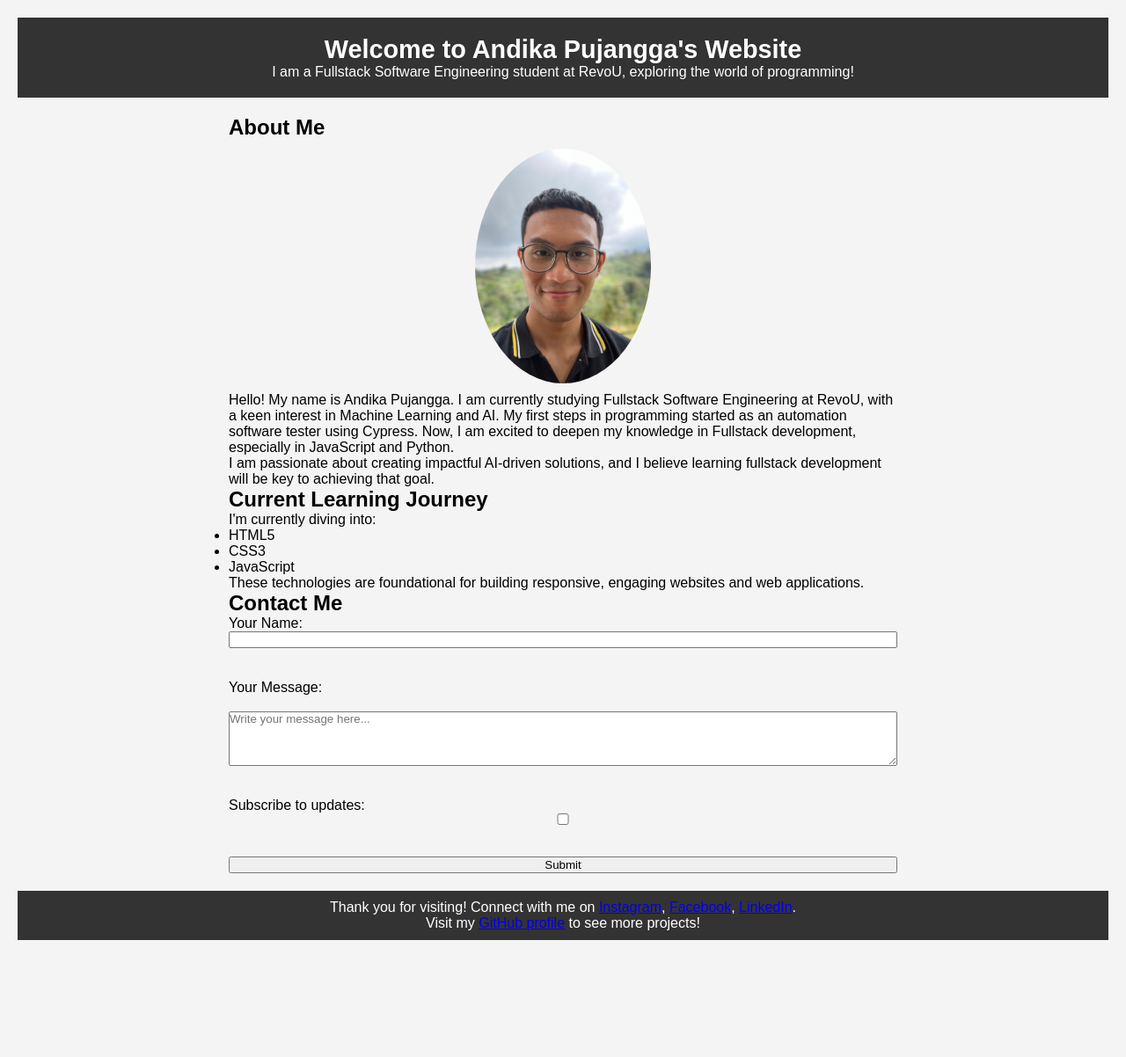
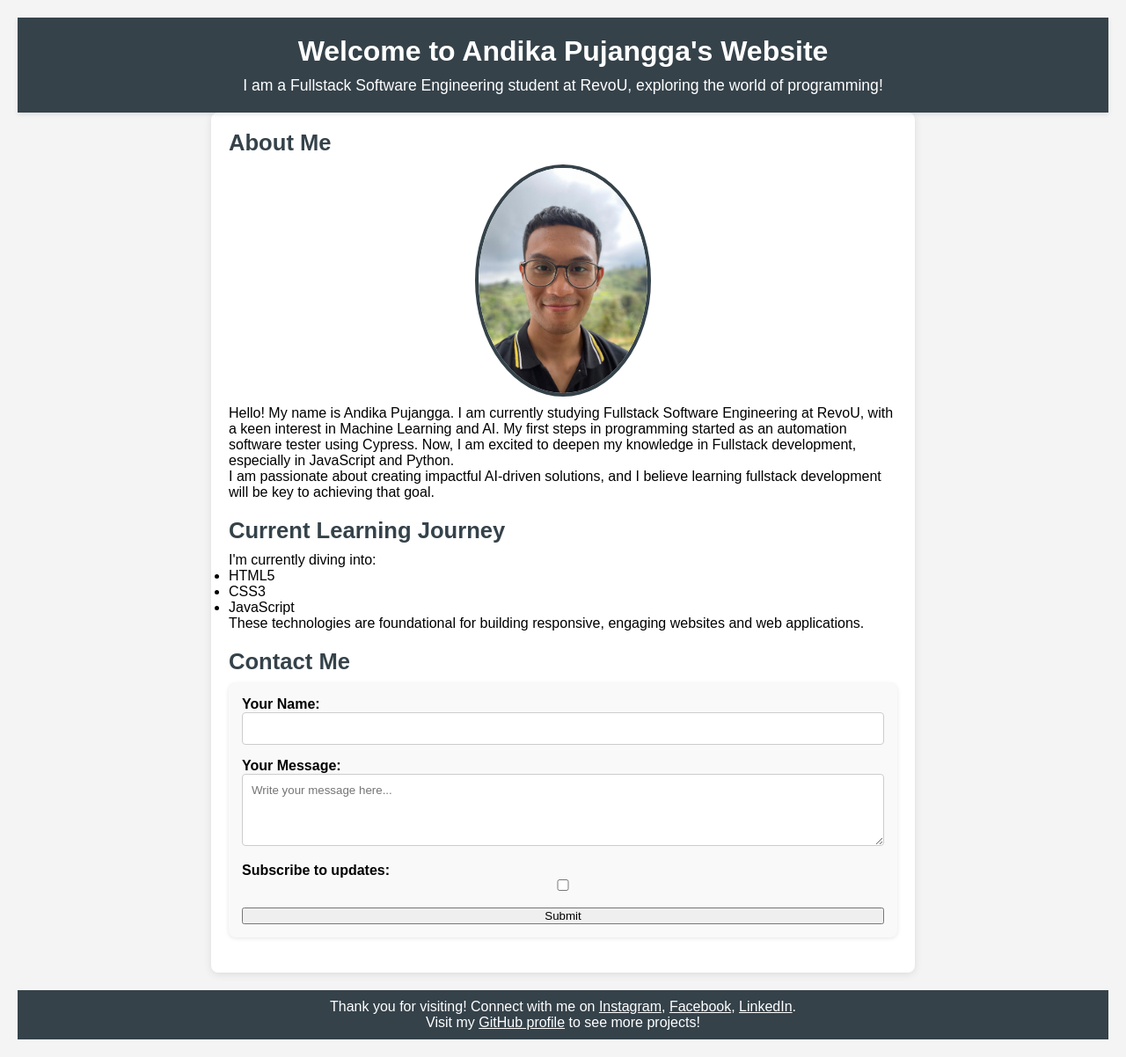
Before and after one commit to revou-fsse-oct24/module-1-andikasafri, a plain HTML site: page index.html in a window 1280 px wide. Shown: the whole page at 88% size. Before the commit the page ends 1089 px from the top, so only its background shows below. Drawn offline with Linux system fonts and the light colour scheme.

Commit message:
Html and Css Changes

```diff
--- a/index.html
+++ b/index.html
@@ -3,7 +3,7 @@
 <head>
     <meta charset="UTF-8">
     <meta name="viewport" content="width=device-width, initial-scale=1.0">
-    <title>Andika Pujangga - Responsive Website</title>
+    <title>Andika Pujangga - Personal Website</title>
     <link rel="stylesheet" href="styles.css">
 </head>
 <body>
@@ -13,7 +13,7 @@
     </header>
 
     <main>
-        <section>
+        <section id="about-me">
             <h2>About Me</h2>
             <img src="../Picture/me.jpeg"
                  alt="Picture of Andika Pujangga"
@@ -30,7 +30,7 @@
             </p>
         </section>
 
-        <section>
+        <section id="learning-journey">
             <h2>Current Learning Journey</h2>
             <p>I'm currently diving into:</p>
             <ul>
@@ -41,19 +41,22 @@
             <p>These technologies are foundational for building responsive, engaging websites and web applications.</p>
         </section>
 
-        <section>
+        <section id="contact">
             <h2>Contact Me</h2>
             <form action="#" method="POST">
-                <label for="name">Your Name:</label>
-                <input type="text" id="name" name="name" required><br><br>
-
-                <label for="message">Your Message:</label><br>
-                <textarea id="message" name="message" rows="4" cols="50" placeholder="Write your message here..." required></textarea><br><br>
-
-                <label for="updates">Subscribe to updates:</label>
-                <input type="checkbox" id="updates" name="updates"><br><br>
-
-                <input type="submit" value="Submit">
+                <div>
+                    <label for="name">Your Name:</label>
+                    <input type="text" id="name" name="name" required>
+                </div>
+                <div>
+                    <label for="message">Your Message:</label>
+                    <textarea id="message" name="message" rows="4" placeholder="Write your message here..." required></textarea>
+                </div>
+                <div>
+                    <label for="updates">Subscribe to updates:</label>
+                    <input type="checkbox" id="updates" name="updates">
+                </div>
+                <button type="submit">Submit</button>
             </form>
         </section>
     </main>
--- a/styles.css
+++ b/styles.css
@@ -1,4 +1,3 @@
-/* Basic reset and styling */
 * {
     margin: 0;
     padding: 0;
@@ -15,7 +14,7 @@ body {
 }
 
 header {
-    background-color: #333;
+    background-color: #35424a; /* Changed to a softer color */
     color: #fff;
     padding: 20px;
     width: 100%;
@@ -23,60 +22,122 @@ header {
     position: sticky;
     top: 0;
     z-index: 1000;
+    box-shadow: 0 2px 5px rgba(0, 0, 0, 0.1); /* Added shadow for depth */
 }
 
 header h1 {
-    font-size: 1.8rem;
+    font-size: 2rem; /* Increased font size for better visibility */
+    margin-bottom: 10px; /* Added margin for spacing */
+}
+
+header p {
+    font-size: 1.1rem; /* Slightly larger font for better readability */
 }
 
 main {
     max-width: 800px;
     padding: 20px;
+    background-color: #fff; /* White background for contrast */
+    border-radius: 8px; /* Rounded corners */
+    box-shadow: 0 2px 10px rgba(0, 0, 0, 0.1); /* Subtle shadow for depth */
 }
 
-/* Profile Picture */
+section {
+    margin-bottom: 20px; /* Spacing between sections */
+}
+
+h2 {
+    font-size: 1.6rem; /* Increased font size for section headings */
+    margin-bottom: 10px; /* Added margin for spacing */
+    color: #35424a; /* Consistent color for headings */
+}
+
 .profile-pic {
     width: 200px;
     height: auto;
     border-radius: 50%;
     display: block;
     margin: 10px auto;
+    border: 4px solid #35424a; /* Added border for emphasis */
 }
 
-/* Contact Form */
 form {
     display: flex;
     flex-direction: column;
+    background-color: #f9f9f9; /* Light background for the form */
+    padding: 15px;
+    border-radius: 8px;
+    box-shadow: 0 1px 5px rgba(0, 0, 0, 0.1); /* Subtle shadow for form */
 }
 
-/* Footer Styling */
+form div {
+    margin-bottom: 15px; /* Spacing between form elements */
+}
+
+form label {
+    margin-bottom: 5px; /* Space between label and input */
+    font-weight: bold; /* Make labels bold for emphasis */
+}
+
+form input, form textarea {
+    padding: 10px; /* Added padding for input elements */
+    border: 1px solid #ccc; /* Light border for input elements */
+    border-radius: 4px; /* Rounded corners for input elements */
+    width: 100%; /* Full width for inputs */
+}
+
+form input[type="submit"] {
+    background-color: #35424a; /* Button background color */
+    color: #fff; /* Button text color */
+    border: none; /* Remove border */
+    padding: 10px; /* Padding for button */
+    border-radius: 4px; /* Rounded corners for button */
+    cursor: pointer; /* Pointer cursor on hover */
+    font-size: 1rem; /* Font size for button */
+    transition: background-color 0.3s; /* Transition for hover effect */
+}
+
+form input[type="submit"]:hover {
+    background-color: #2a2e34; /* Darker shade on hover */
+}
+
 footer {
-    background-color: #333;
+    background-color: #35424a; /* Consistent footer color */
     color: #fff;
     padding: 10px;
     text-align: center;
     width: 100%;
+    margin-top: 20px; /* Space above footer */
+}
+
+footer a {
+    color: #fff; /* Link color */
+    text-decoration: underline; /* Underline links */
+}
+
+footer a:hover {
+    color: #ddd; /* Change color on hover */
 }
 
 /* Responsive Design with Media Queries */
 @media (max-width: 768px) {
     header h1 {
-        font-size: 1.4rem;
+        font-size: 1.6rem; /* Adjusted font size for smaller screens */
     }
 
     main {
-        padding: 10px;
+        padding: 15px; /* Reduced padding for smaller screens */
     }
 
     .profile-pic {
-        width: 150px;
+        width: 150px; /* Smaller profile picture on mobile */
     }
 
     section h2 {
-        font-size: 1.5rem;
+        font-size: 1.4rem; /* Adjusted font size for smaller screens */
     }
 
     form label, form input, form textarea {
-        width: 100%;
+        width: 100%; /* Full width for inputs on mobile */
     }
 }
```
